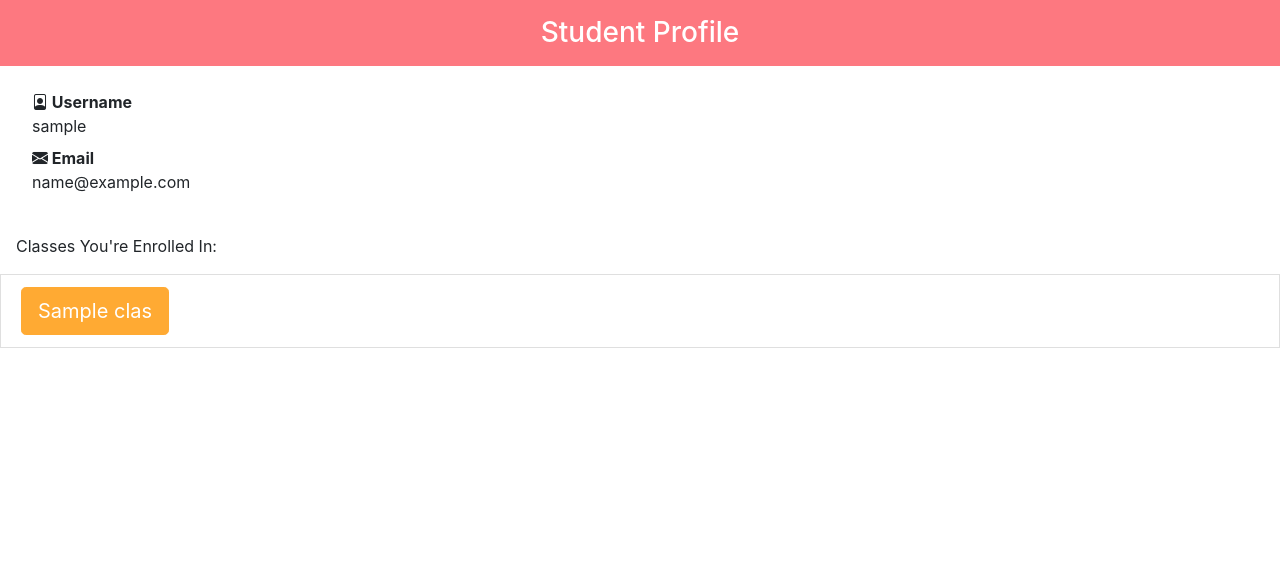
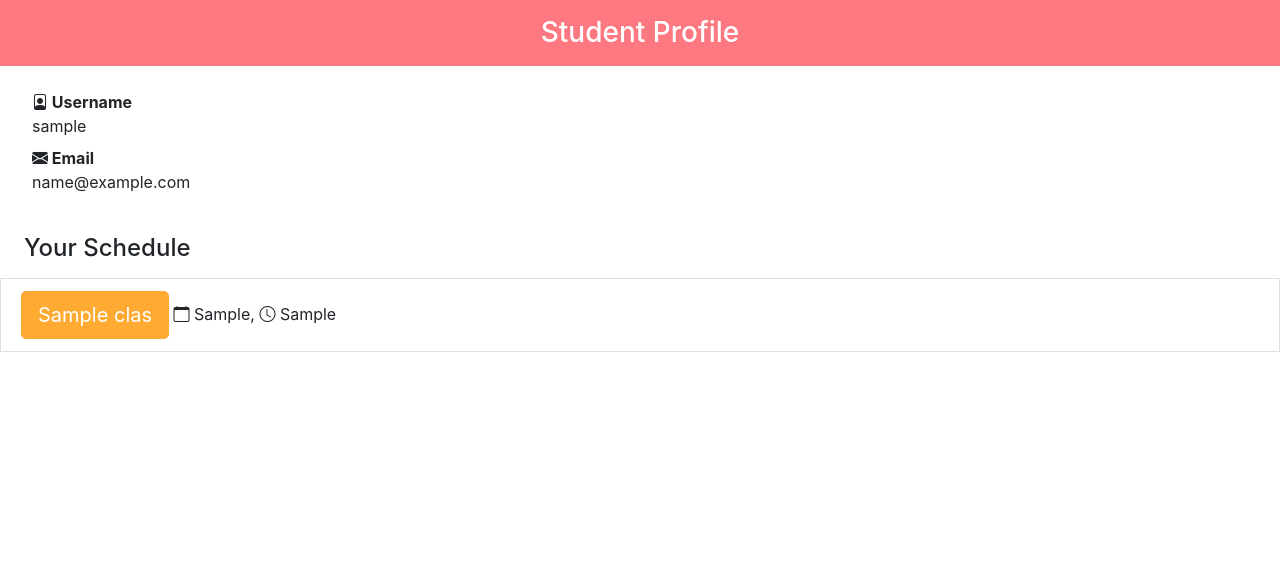
Before and after one commit to geetan-gandhe/assignment-organizer, a Django app: page /profile in a window 1280 px wide. Shown: the part 40-619 px from the top of the page. Run offline with Django 3.2, Linux system fonts and the light colour scheme; a user stored in the database is signed in; tables that the repository leaves empty hold one stand-in row (values such as "Sample post"); some libraries are stand-ins or nearby versions.

Commit message:
add timing and days to class model

```diff
--- a/organizer/models.py
+++ b/organizer/models.py
@@ -12,6 +12,8 @@ class Class(models.Model):
     class_name = models.CharField(max_length=100, default="CS3240")
     users = models.ManyToManyField(User, related_name="students")
     enrollment = models.IntegerField(default=50)
+    days = models.CharField(max_length=100, default="Monday/Wednesday/Friday")
+    timing = models.CharField(max_length=100, default="11:00-12:15")
     class Meta:
             ordering = ['class_name']
     def __str__(self):
--- a/organizer/templates/organizer/detail.html
+++ b/organizer/templates/organizer/detail.html
@@ -11,7 +11,9 @@
 
 <h3><div class = "text-center mb-4 p-3 mb-2 bg-custom text-white"> {{ course.class_name }} </div></h3>
 
-<h5><div class = "text-center mb-4 p-3 mb-2"> Total Enrollment: {{course.enrollment}}</div></h5>
+<h5><div class = "text-center"> <i class="bi bi-calendar"></i> {{course.days}}</div></h5>
+<h5><div class = "text-center"> <i class="bi bi-clock"></i> {{course.timing}}</div></h5>
+<h5><div class = "text-center p-3 mb-2"> <i class="bi bi-mortarboard-fill"></i> Total Enrollment: {{course.enrollment}}</div></h5>
 {% csrf_token %}
 
 
@@ -102,7 +104,6 @@
 
  {% for element in reviews %}
         <h5> <div> Professor {{element.class_Instructor}} </div> </h5>
-        <h7> <div> {{element.course}} </div> </h7>
     <p style="color:DimGrey;">{{element.review}}</p> <HR>
 {% endfor %}
 
--- a/organizer/templates/organizer/home.html
+++ b/organizer/templates/organizer/home.html
@@ -17,10 +17,12 @@
 {% if user.is_authenticated %}
   <p class="text-center ml-2 pl-2">Welcome, {{ user.username }}!</p>
 
-<h3 class="ml-2 pl-2">Classes You're Enrolled In:</h3>
+<h3 class="ml-2 pl-2">Your Classes:</h3>
   {% for course in schedule%}
       <li class="list-group-item">
-        <a class="btn btn-danger btn-lg" role="button" href="{% url 'organizer:detail' course %}">{{course}}</a>
+        <a class="btn btn-danger btn-lg" id="class" role="button" href="{% url 'organizer:detail' course %}">{{course}}</a>
+        <label for="class"><i class="bi bi-calendar"></i> {{course.days}}, <i class="bi bi-clock"></i> {{course.timing}}</label>
+
       </li>
   {% endfor %}
 
--- a/organizer/templates/organizer/profile.html
+++ b/organizer/templates/organizer/profile.html
@@ -14,10 +14,11 @@
     </dd>
 </dl>
 
-<p class="ml-2 pl-2">Classes You're Enrolled In:</p>
+<h4><p class = "text-left ml-4"> Your Schedule</p></h4>
 {% for course in schedule%}
     <li class="list-group-item">
-      <a class="btn btn-danger btn-lg" role="button" href="{% url 'organizer:detail' course %}">{{course}}</a>
+      <a class="btn btn-danger btn-lg" id="class" role="button" href="{% url 'organizer:detail' course %}">{{course}}</a>
+      <label for="class"><i class="bi bi-calendar"></i> {{course.days}}, <i class="bi bi-clock"></i> {{course.timing}}</label>
     </li>
 {% endfor %}
 </div>
```
Also changed, not shown: organizer/migrations/0029_auto_20211130_2312.py (added).
